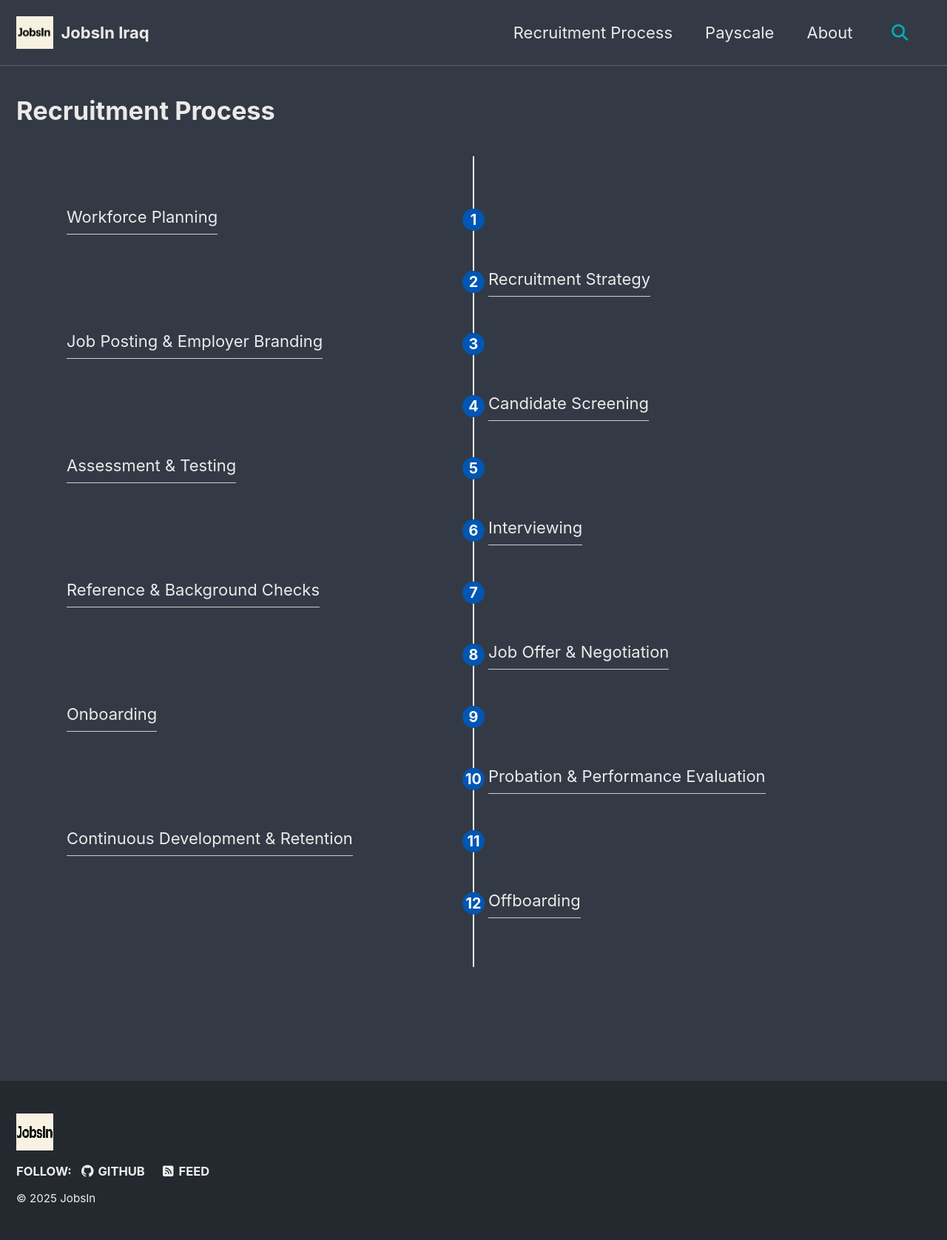
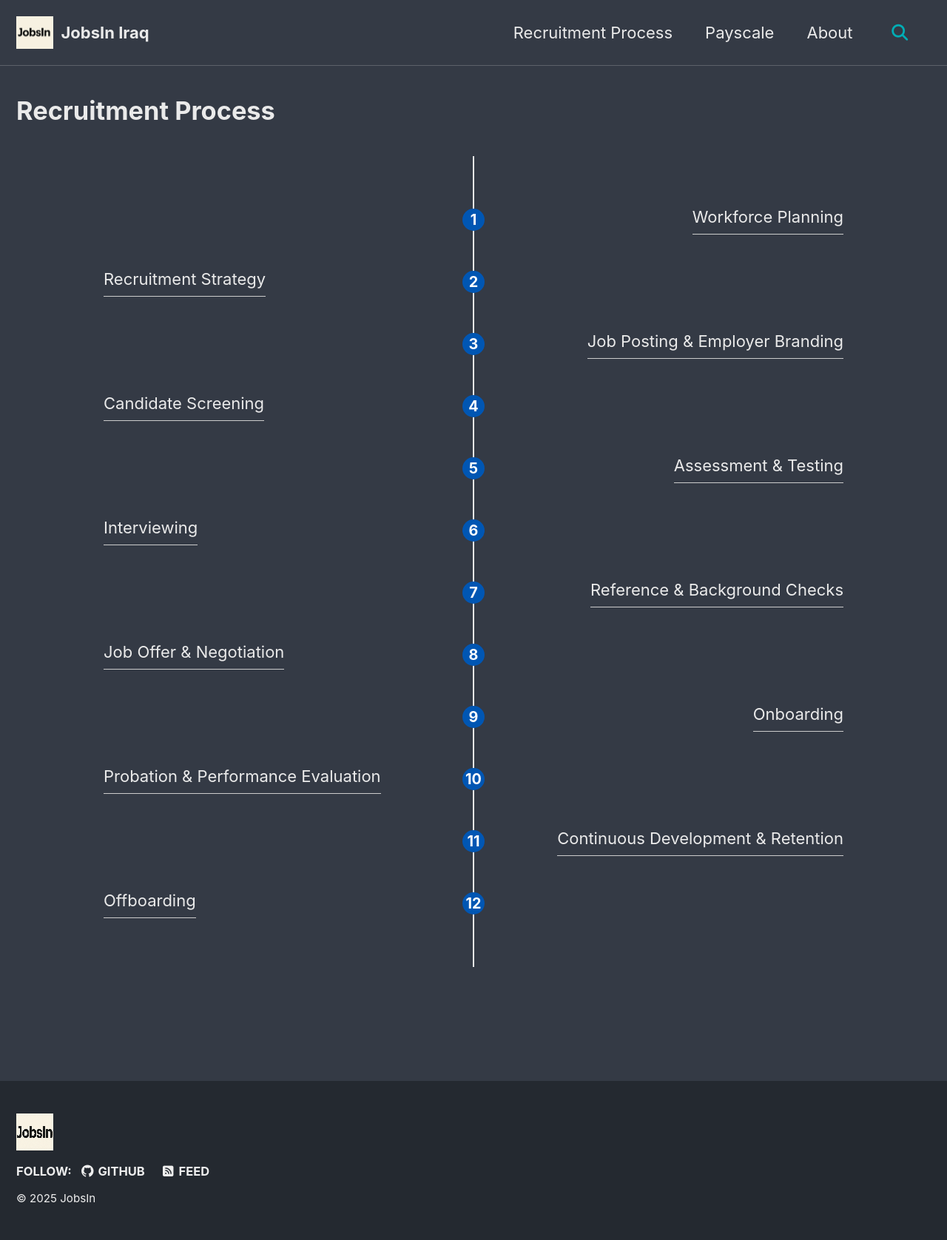
Before and after one commit to JobsInIraq/jobsiniraq.github.io, a Jekyll site: the page built from _pages/process.md, in a window 1280 px wide. Shown: the whole page at 74% size. Built offline with Jekyll 4.4.1, drawn with Linux system fonts in a browser that asks for light colours; cached includes are drawn as plain includes.

Commit message:
Update process.css

```diff
--- a/assets/css/process.css
+++ b/assets/css/process.css
@@ -1,4 +1,3 @@
-/* timeline container */
 .timeline {
   position: relative;
   max-width: 1100px;
@@ -22,12 +21,13 @@
 /* each process row */
 .process {
   position: relative;
+  display: flex;
+  justify-content: flex-start; /* text alignment depends on left/right class */
+  align-items: center; /* vertically aligns circle and text */
   margin: 2rem 0;
-  display: flex;
-  align-items: center; /* aligns circle and text vertically */
 }
 
-/* circle positioned in the center */
+/* circle on vertical center line */
 .process .circle {
   width: 30px;
   height: 30px;
@@ -45,49 +45,52 @@
   font-size: 0.9rem;
 }
 
-/* text block for left or right */
+/* content block */
 .process .content {
   max-width: 45%;
   padding-bottom: 6px;
   border-bottom: 1px solid #ccc;
   box-sizing: border-box;
   word-break: break-word;
-  position: relative;
+  display: inline-block;
 }
 
-/* LEFT: content right aligned, to left of circle */
+/* LEFT: text on left side of circle */
+.process.left {
+  flex-direction: row-reverse; /* reverse to keep circle center */
+}
 .process.left .content {
-  margin-right: calc(50% + 20px); /* 20px gap from circle */
   text-align: right;
+  margin-right: 50px; /* distance from circle */
 }
 
-/* RIGHT: content left aligned, to right of circle */
+/* RIGHT: text on right side of circle */
+.process.right {
+  flex-direction: row;
+}
 .process.right .content {
-  margin-left: calc(50% + 20px); /* 20px gap from circle */
   text-align: left;
+  margin-left: 50px; /* distance from circle */
 }
 
-/* responsive mobile */
+/* Responsive for mobile */
 @media screen and (max-width: 768px) {
   .process {
     flex-direction: column;
     align-items: flex-start;
   }
-
   .process .circle {
     position: relative;
     left: auto;
     transform: none;
     margin-bottom: 0.5rem;
   }
-
   .process.left .content,
   .process.right .content {
     margin: 0;
     max-width: 100%;
     text-align: left;
   }
-
   .timeline::before {
     left: 10px;
   }
```
